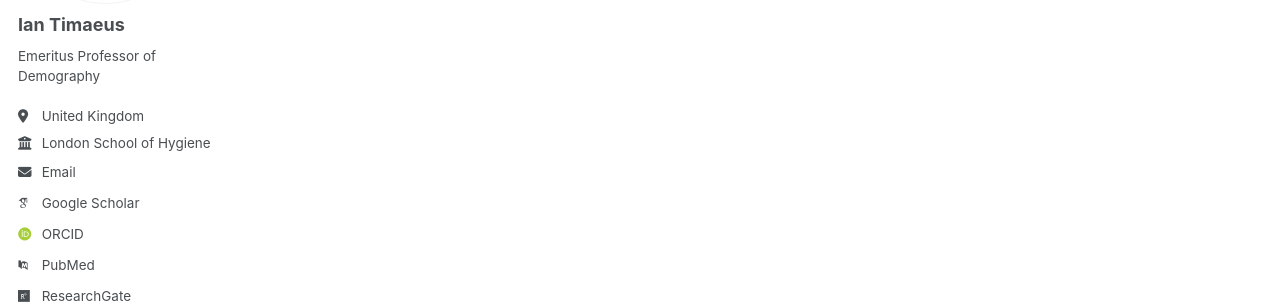
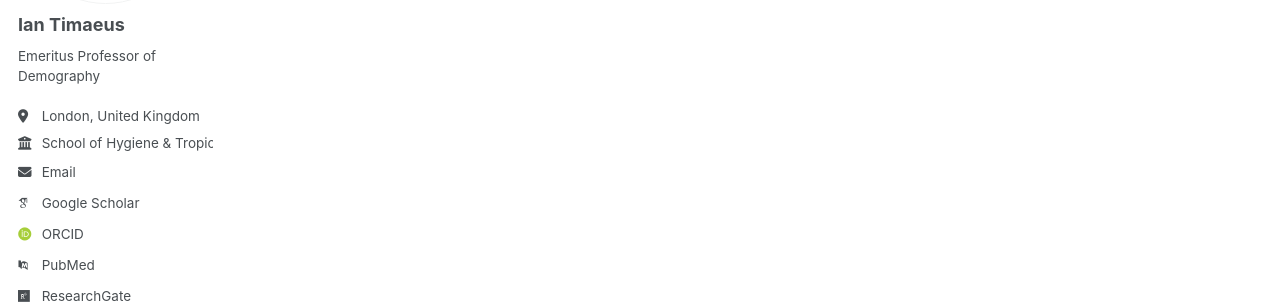
Before and after one commit to BugBunny/ian_timaeus, a Jekyll site: the page built from _pages/about.md, in a window 1280 px wide. Shown: the part 270-574 px from the top of the page. Built offline with Jekyll 4.4.1, drawn with Linux system fonts in a browser that asks for light colours; some web fonts are replaced; a script that is not in the unit is left out; part of the change alters nothing that is shown.

```diff
--- a/_config.yml
+++ b/_config.yml
@@ -26,10 +26,10 @@ author:
   name             : "Ian Timaeus"
   pronouns         : # example: "she/her"
   bio              : "Emeritus Professor of Demography"
-  location         : "United Kingdom"
-  employer         : "London School of Hygiene & Tropical Medicine"
+  location         : "London, United Kingdom"
+  employer         : "School of Hygiene & Tropical Medicine"
   uri              : # URL
-  email            : "none@example.org"
+  email            : "ian.timaeus@lshtm.ac.uk"
 
   # Academic websites
   academia         : # URL
@@ -52,7 +52,7 @@ author:
 
   # Social media
   artstation       : # Username
-  bluesky          : "iantimaeus" # Replace this with you Bluesky username
+  bluesky          : "Ian Timaeus" # Replace this with you Bluesky username
   facebook         : # Username
   flickr           : # Username
   foursquare       : # Username
```
